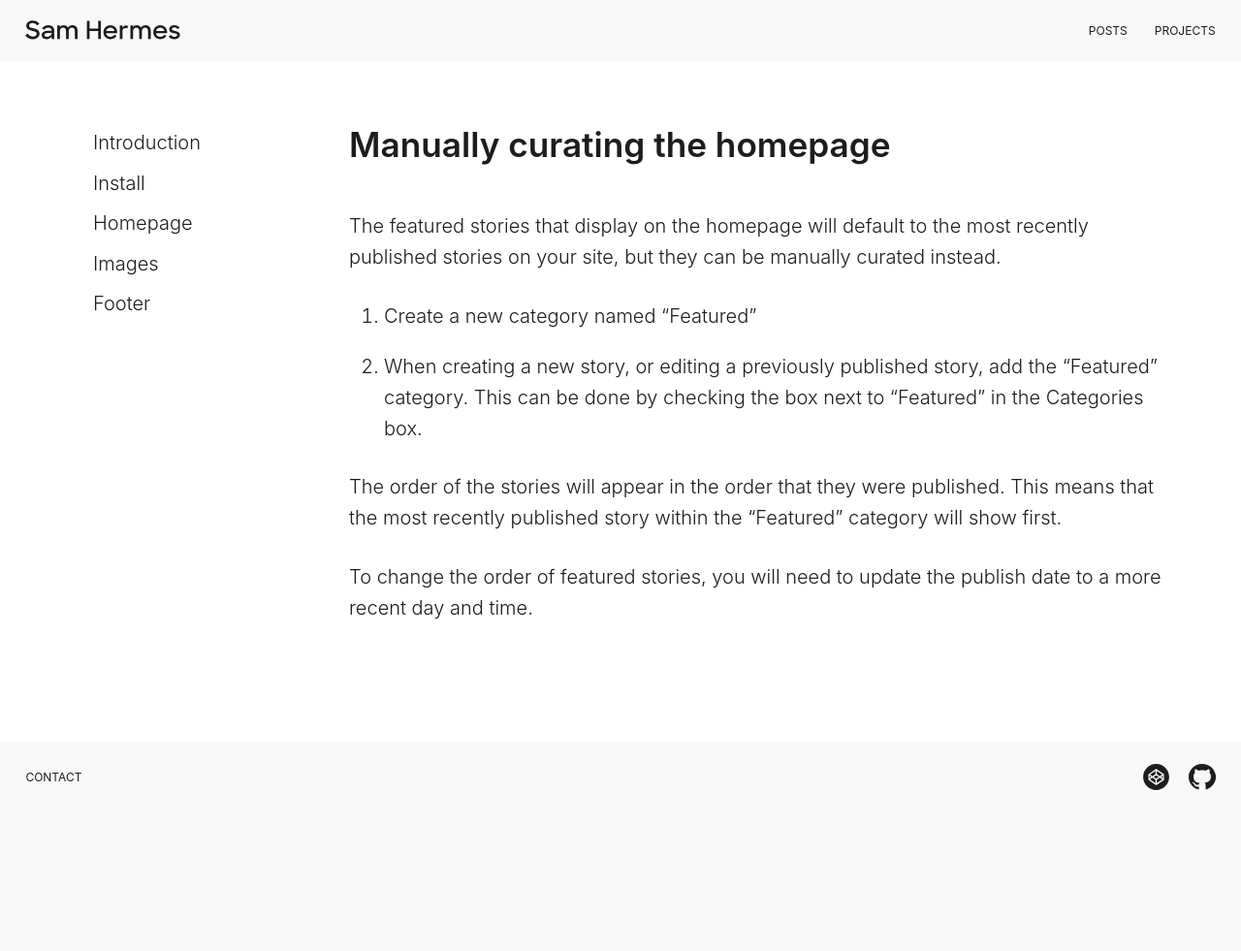
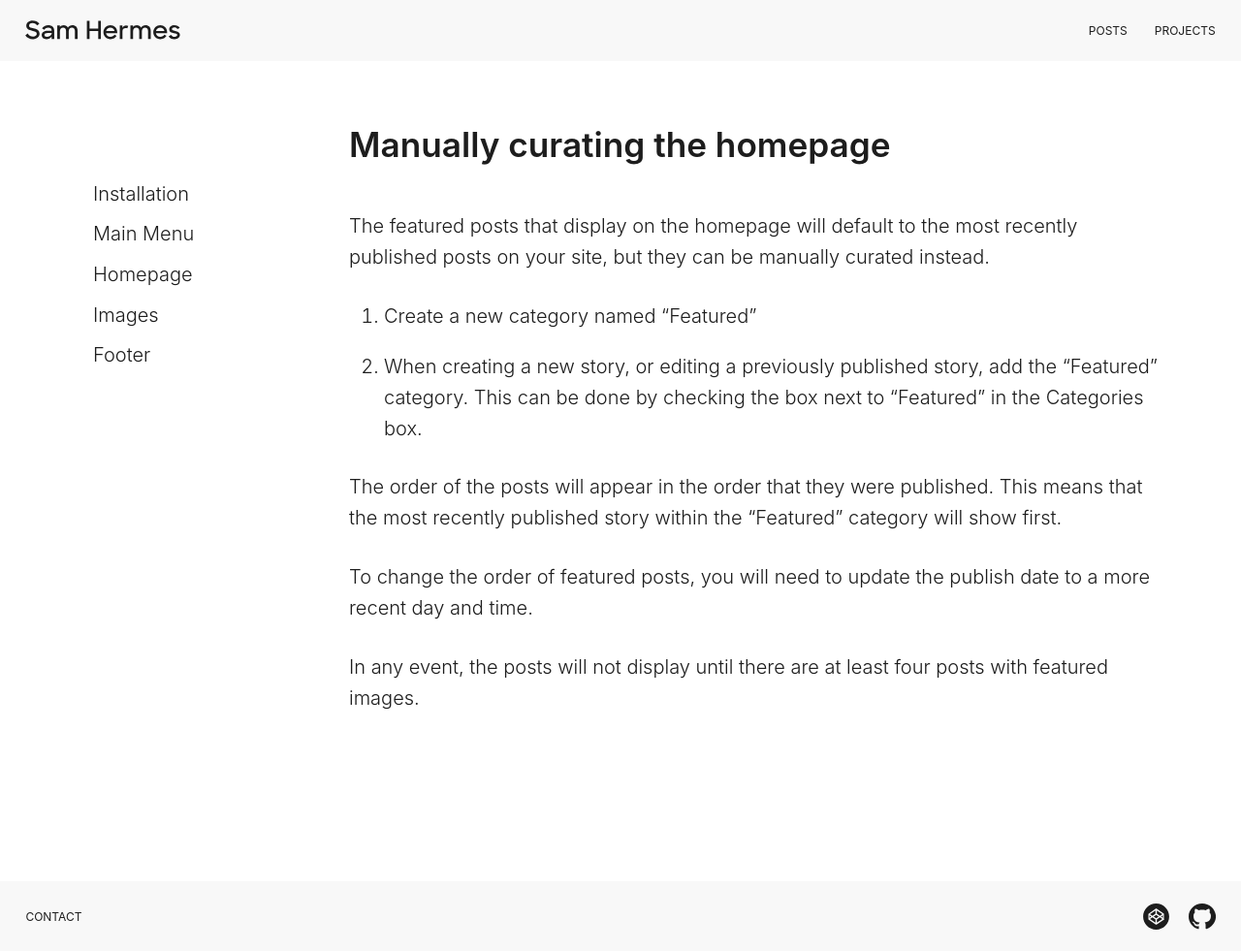
Before and after one commit to samhermes/samhermes.github.io, a Jekyll site: the page built from halle/docs/homepage.md, in a window 1280 px wide. Shown: the whole page at 97% size. Built offline with Jekyll 4.4.1, drawn with Linux system fonts in a browser that asks for light colours; before the commit the page ends 900 px from its top, so only the background shows below that.

Commit message:
Update Halle docs

```diff
--- a/_includes/docs-sidebar.html
+++ b/_includes/docs-sidebar.html
@@ -1,6 +1,6 @@
 <ul class="docs-nav">
-    <li><a href="/halle/docs/">Introduction</a></li>
-    <li><a href="/halle/docs/install">Install</a></li>
+    <li><a href="/halle/docs/">Installation</a></li>
+    <li><a href="/halle/docs/menu">Main Menu</a></li>
     <li><a href="/halle/docs/homepage">Homepage</a></li>
     <li><a href="/halle/docs/images">Images</a></li>
     <li><a href="/halle/docs/footer">Footer</a></li>
--- a/css/docs.scss
+++ b/css/docs.scss
@@ -15,6 +15,8 @@
     }
 
     .page-content {
+        margin-bottom: 5rem;
+
         @media screen and (min-width: 54.25em) {
             order: 2;
             width: 75%;
@@ -26,6 +28,7 @@
             order: 1;
             width: calc(25% - 2em);
             padding-right: 2em;
+            padding-top: 3.3rem;
         }
     }
 
--- a/halle/docs/homepage.md
+++ b/halle/docs/homepage.md
@@ -2,11 +2,13 @@
 layout: docs
 title: Manually curating the homepage
 ---
-The featured stories that display on the homepage will default to the most recently published stories on your site, but they can be manually curated instead.
+The featured posts that display on the homepage will default to the most recently published posts on your site, but they can be manually curated instead.
 
 1. Create a new category named “Featured”
 2. When creating a new story, or editing a previously published story, add the “Featured” category. This can be done by checking the box next to “Featured” in the Categories box.
 
-The order of the stories will appear in the order that they were published. This means that the most recently published story within the “Featured” category will show first.
+The order of the posts will appear in the order that they were published. This means that the most recently published story within the “Featured” category will show first.
 
-To change the order of featured stories, you will need to update the publish date to a more recent day and time.
+To change the order of featured posts, you will need to update the publish date to a more recent day and time.
+
+In any event, the posts will not display until there are at least four posts with featured images.
```
Also changed, not shown: halle/docs/index.md (+9 -2 lines), halle/docs/install.md (deleted, +0 -12 lines), halle/docs/menu.md (added, +5 -0 lines).
